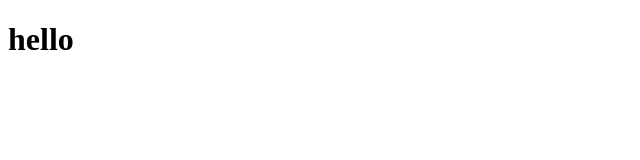
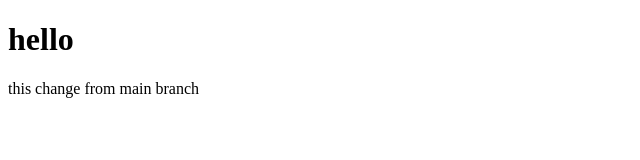
Before and after one commit to hossain-1235/demo-7, a plain HTML site: page text.html in a window 1280 px wide. Shown: the whole page, without its empty margins (0-640 px from the left). Drawn offline with Linux system fonts and the light colour scheme.

Commit message:
main branch

```diff
--- a/text.html
+++ b/text.html
@@ -7,5 +7,7 @@
 </head>
 <body>
     <h1>hello</h1>
+
+    <p>this change from main branch</p>
 </body>
 </html>
```
